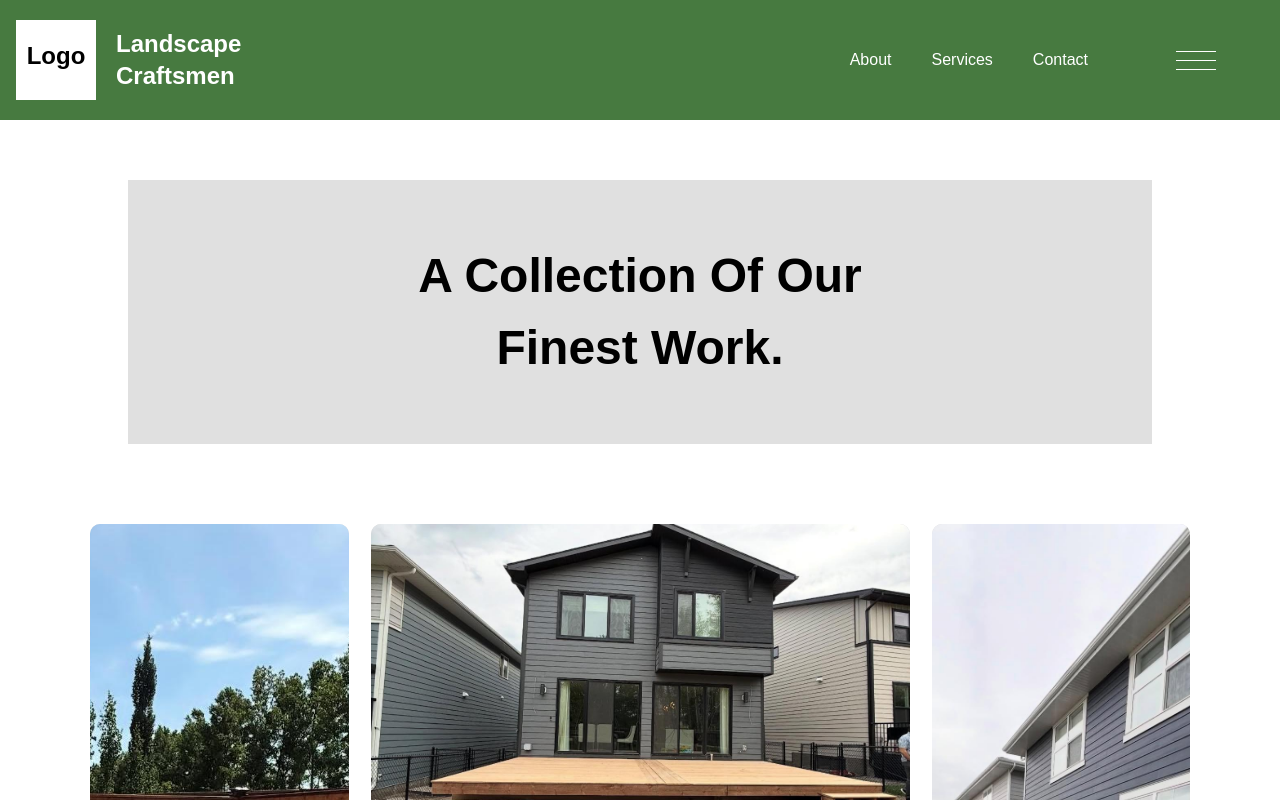
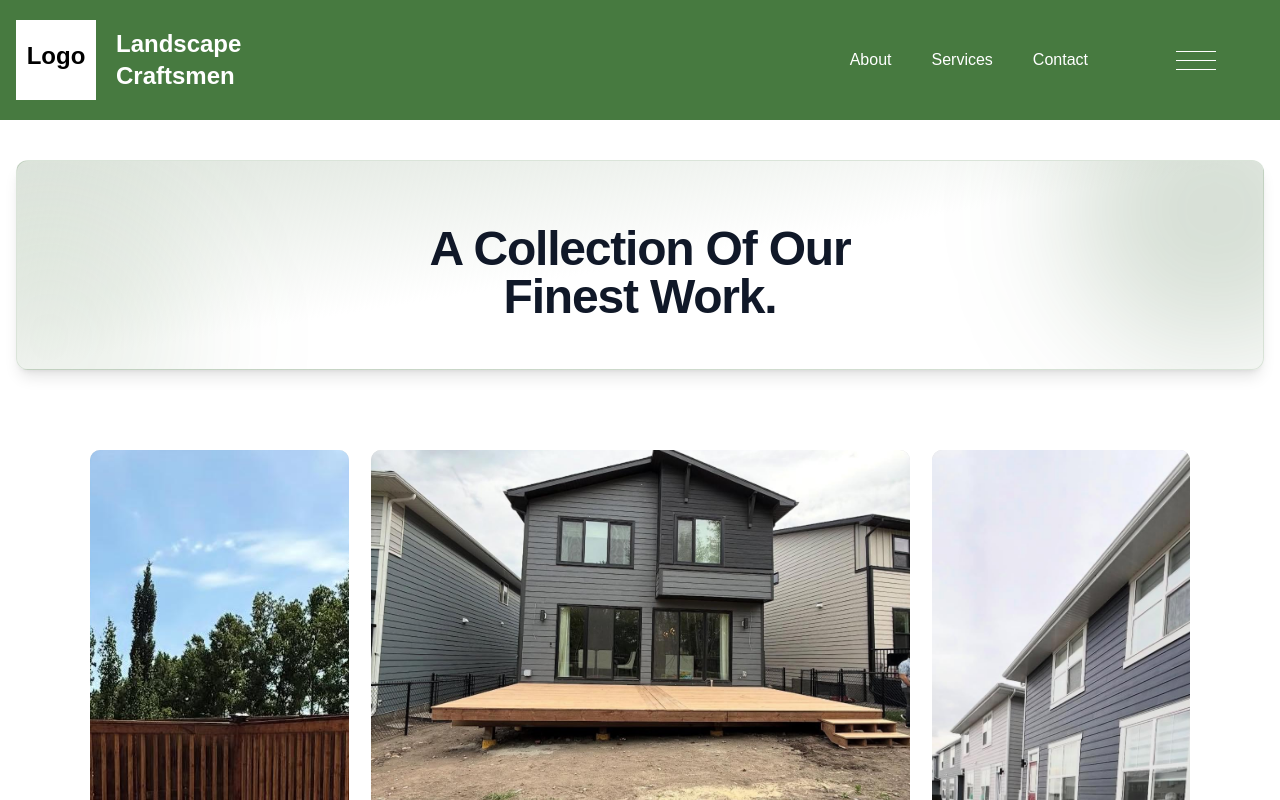
Before and after one commit to Syntactix31/capstone-proj, a Next.js app: page /projects in a window 1280 px wide. Shown: the top 800 px of the page. Built offline with nearby package versions, Linux system fonts and the light colour scheme.

Commit message:
fixed header on projects page

```diff
--- a/src/app/projects/page.js
+++ b/src/app/projects/page.js
@@ -86,13 +86,18 @@ export default function ProjectsPage() {
     <NavBar />
 
     <div className="bg-white dark:bg-white text-black dark:text-black">
-      <section className="heroWrap">
-        <div className="heroBox">
-          <h1>
-            A Collection Of Our <br /> Finest Work.
-          </h1>
+        <div className="w-full mx-auto max-w-7xl px-4">
+          <section className="relative mt-10 overflow-hidden rounded-xl border border-[#477a40]/20 bg-linear-to-br from-[#2f5a29]/15 via-white to-white p-8 shadow-lg md:p-12 mx-auto">
+            <div className="pointer-events-none absolute -right-24 -top-24 h-72 w-72 rounded-full bg-[#2f5a29]/20 blur-3xl" />
+            <div className="pointer-events-none absolute -bottom-28 -left-28 h-72 w-72 rounded-full bg-[#477a40]/10 blur-3xl" />
+
+            <div className="relative">
+              <h1 className="mt-4 text-4xl font-extrabold tracking-tight text-center text-gray-900 sm:text-5xl">
+                A Collection Of Our <br /> Finest Work.
+              </h1>
+            </div>
+          </section>
         </div>
-      </section>
 
       <section className="projectsSection">
 
```
